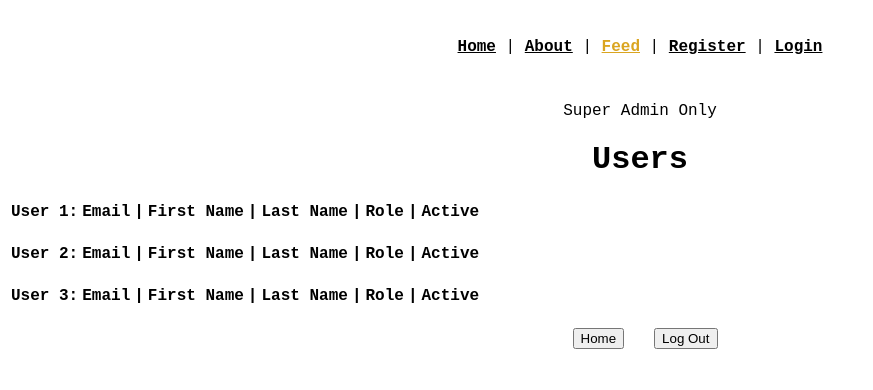
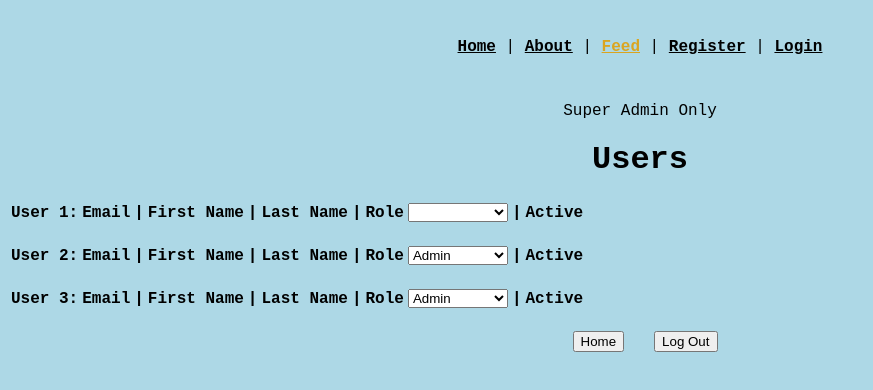
Before and after one commit to rkenney4/seniorproj, a Vue app: page /feed in a window 1280 px wide. Shown: the top 390 px of the page, without its empty margins (0-873 px from the left). Built offline with nearby package versions, Linux system fonts and the light colour scheme.

Commit message:
Added a light blue background color to all pages Added required attribute to all fields on the registration page Added a drop down for Role on the Feed page

```diff
--- a/src/App.vue
+++ b/src/App.vue
@@ -13,6 +13,10 @@
 
 
 <style>
+body
+{
+    background-color: lightblue;
+}
 #app {
   font-family: 'Courier New', Courier, monospace;
   -webkit-font-smoothing: antialiased;
--- a/src/views/Feed.vue
+++ b/src/views/Feed.vue
@@ -9,7 +9,15 @@
         <th>|</th>
         <th>Last Name</th>
         <th>|</th>
+
         <th>Role</th>
+        <th>
+            <select>
+                <option></option>
+              <option>Admin</option>
+              <option>Super Admin</option>
+           </select>
+        </th>
         <th>|</th>
         <th>Active</th>
     </table>
@@ -23,6 +31,12 @@
         <th>Last Name</th>
         <th>|</th>
         <th>Role</th>
+        <th>
+            <select>
+              <option>Admin</option>
+              <option>Super Admin</option>
+           </select>
+        </th>
         <th>|</th>
         <th>Active</th>
     </table>
@@ -36,6 +50,12 @@
         <th>Last Name</th>
         <th>|</th>
         <th>Role</th>
+        <th>
+            <select>
+              <option>Admin</option>
+              <option>Super Admin</option>
+           </select>
+        </th>
         <th>|</th>
         <th>Active</th>
     </table>
--- a/src/views/Home.vue
+++ b/src/views/Home.vue
@@ -55,7 +55,7 @@ export default {
   }
 
   p {
-  color: white;
+    color: snow;
   }
 
   h1 {
--- a/src/views/Register.vue
+++ b/src/views/Register.vue
@@ -4,19 +4,19 @@
 <p>Please Enter Your Information Below:</p>
 <form>
     <label for="firstName">First Name:</label>
-    <input type="text" style="margin:10px">
+    <input type="text" style="margin:10px" required>
     <br>
     <label for="lastName">Last Name:</label>
-    <input type="text" style="margin:10px">
+    <input type="text" style="margin:10px" required>
     <br>
     <label for="email">Email</label>
-    <input type="text" style="margin:10px">
+    <input type="text" style="margin:10px" required>
     <br>
     <label for="password">Password:</label>
-    <input type="text" style="margin:10px">
+    <input type="password" style="margin:10px" required>
     <br>
     <label for="confPassword">Confirm Password:</label>
-    <input type="text" style="margin:10px">
+    <input type="password" style="margin:10px" required>
     <br>
     <button type="submit" style="margin:10px">Go Back</button>
     <button type="submit" style="margin:10px">Submit</button>
@@ -47,3 +47,14 @@ const signInWithGoogle = () => {
 
 }
 </script>
+
+<style scoped>
+    h2
+    {
+        color: yellow;
+        background-color: green;
+        font-family: 'Times New Roman', Times, serif;
+        margin: 5vh;
+        padding: 2vh;
+    }
+</style>
```
